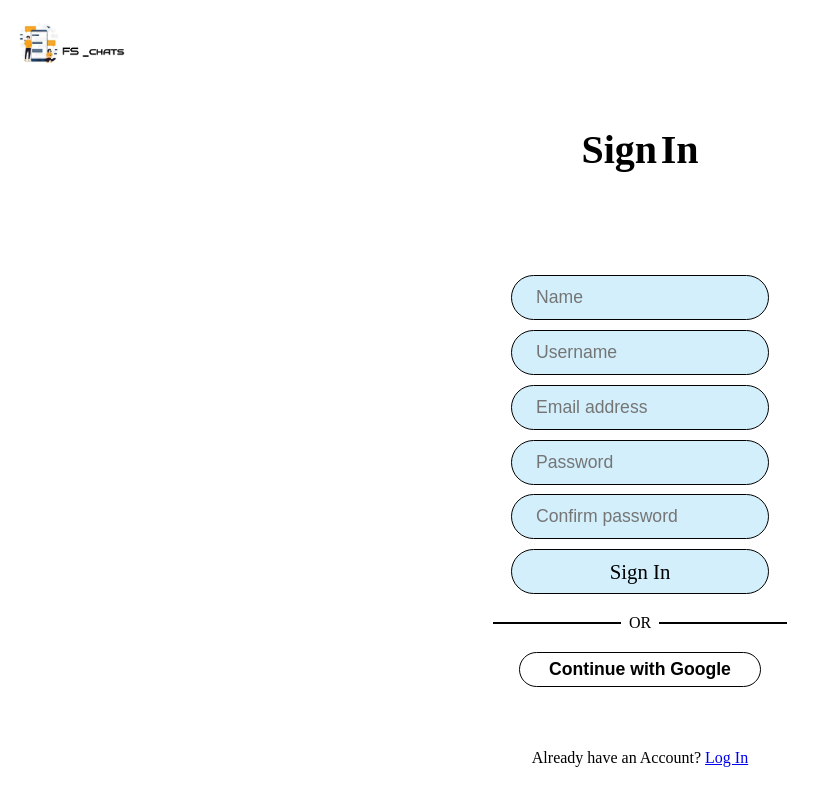
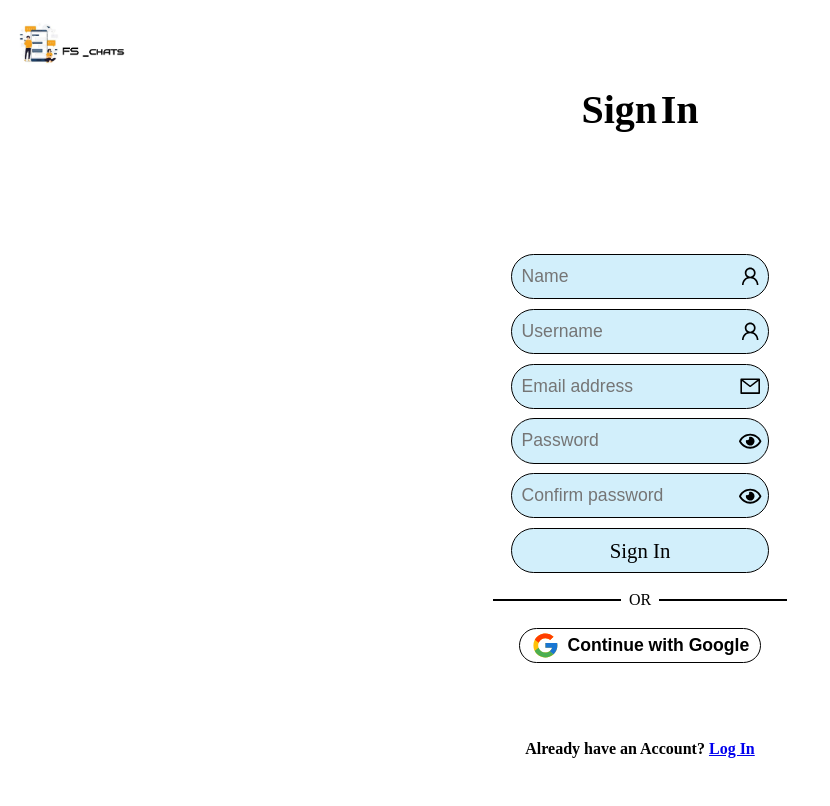
Before and after one commit to mrRhenium/chat_webapp, a Next.js app: page /signIn in a window 1280 px wide. Shown: the top 806 px of the page, without its empty margins (0-830 px from the left). Built offline with nearby package versions, Linux system fonts and the light colour scheme.

Commit message:
Input validation message feild setUP

```diff
--- a/src/app/signIn/page.jsx
+++ b/src/app/signIn/page.jsx
@@ -4,15 +4,71 @@ import Link from "next/link";
 import Image from "next/image";
 import { useState } from "react";
 
-// import { FcGoogle } from "react-icons/fc";
-// import { AiOutlineUser, AiOutlineMail } from "react-icons/ai";
-// import { FaRegEye, FaRegEyeSlash } from "react-icons/fa";
+import { FcGoogle } from "react-icons/fc";
+import { AiOutlineUser, AiOutlineMail } from "react-icons/ai";
+import { FaRegEye, FaRegEyeSlash } from "react-icons/fa";
 
 import img from "../../../public/LOGO (2).png";
 import style from "../../styles/SignIn.module.css";
 
 const SignIn = () => {
   const [passwordIcon, set_passwordIcon] = useState(1);
+  const [MSG, set_MSG] = useState({
+    usernameMSG: "",
+    emailMSG: "",
+    passwordMSG: "",
+  });
+
+  const usernameChangeHandler = () => {
+    if (username.value === "nit" || username.value === "") {
+      set_MSG((pre) => ({
+        ...pre,
+        usernameMSG: "",
+      }));
+    } //
+    else {
+      set_MSG((pre) => ({
+        ...pre,
+        usernameMSG: "this username is arleady exist !",
+      }));
+    }
+  };
+
+  const emailChangeHandler = () => {
+    const pattern = /^[\w.+\-]+@gmail\.com$/;
+    let result = email.value.match(pattern);
+
+    if (result || email.value === "") {
+      set_MSG((pre) => ({
+        ...pre,
+        emailMSG: "",
+      }));
+    } //
+    else {
+      set_MSG((pre) => ({
+        ...pre,
+        emailMSG: "enter valid Gmail Id !",
+      }));
+    }
+  };
+
+  const passwordChangeHandler = () => {
+    if (
+      password.value === confirm_password.value ||
+      confirm_password.value === ""
+    ) {
+      set_MSG((pre) => ({
+        ...pre,
+        passwordMSG: "",
+      }));
+    } //
+    else {
+      set_MSG((pre) => ({
+        ...pre,
+        passwordMSG: "password should be match !",
+      }));
+    }
+  };
 
   return (
     <>
@@ -49,8 +105,9 @@ const SignIn = () => {
                     placeholder="Name"
                     required
                   />
-                  {/* <AiOutlineUser className={style.input_icons} /> */}
+                  <AiOutlineUser className={style.input_icons} />
                 </label>
+
                 <label className={style.input_cover}>
                   <input
                     type="text"
@@ -59,9 +116,14 @@ const SignIn = () => {
                     autoComplete="off"
                     placeholder="Username"
                     required
+                    onChange={() => usernameChangeHandler()}
                   />
-                  {/* <AiOutlineUser className={style.input_icons} /> */}
+                  <AiOutlineUser className={style.input_icons} />
                 </label>
+                {MSG.usernameMSG === "" ? null : (
+                  <strong>{MSG.usernameMSG}</strong>
+                )}
+
                 <label className={style.input_cover}>
                   <input
                     type="email"
@@ -70,9 +132,12 @@ const SignIn = () => {
                     autoComplete="off"
                     placeholder="Email address"
                     required
+                    onChange={() => emailChangeHandler()}
                   />
-                  {/* <AiOutlineMail className={style.input_icons} /> */}
+                  <AiOutlineMail className={style.input_icons} />
                 </label>
+                {MSG.emailMSG === "" ? null : <strong>{MSG.emailMSG}</strong>}
+
                 <label className={style.input_cover}>
                   <input
                     type={passwordIcon ? "password" : "text"}
@@ -81,8 +146,10 @@ const SignIn = () => {
                     autoComplete="off"
                     placeholder="Password"
                     required
+                    onChange={() => passwordChangeHandler()}
                   />
-                  {/* {passwordIcon ? (
+
+                  {passwordIcon ? (
                     <FaRegEye
                       className={style.input_icons}
                       onClick={() => {
@@ -96,8 +163,9 @@ const SignIn = () => {
                         set_passwordIcon(!passwordIcon);
                       }}
                     />
-                  )} */}
+                  )}
                 </label>
+
                 <label className={style.input_cover}>
                   <input
                     type={passwordIcon ? "password" : "text"}
@@ -106,9 +174,10 @@ const SignIn = () => {
                     autoComplete="off"
                     placeholder="Confirm password"
                     required
+                    onChange={() => passwordChangeHandler()}
                   />
 
-                  {/* {passwordIcon ? (
+                  {passwordIcon ? (
                     <FaRegEye
                       className={style.input_icons}
                       onClick={() => {
@@ -122,8 +191,12 @@ const SignIn = () => {
                         set_passwordIcon(!passwordIcon);
                       }}
                     />
-                  )} */}
+                  )}
                 </label>
+                {MSG.passwordMSG === "" ? null : (
+                  <strong>{MSG.passwordMSG}</strong>
+                )}
+
                 <label className={style.input_cover}>
                   <button type="submit" className={style.signIn_page_btn}>
                     Sign In
@@ -143,7 +216,7 @@ const SignIn = () => {
               {/* Sign In page Google Sign In Part Start */}
               <div className={style.google_signIn_cover}>
                 <button>
-                  {/* <FcGoogle /> */}
+                  <FcGoogle className={style.google_signIn_icon} />
                   Continue with Google
                 </button>
               </div>
--- a/src/styles/LogIn.module.css
+++ b/src/styles/LogIn.module.css
@@ -188,6 +188,9 @@
   color: var(--primary_txt1);
   background-color: var(--primary_bg1);
 }
+.google_signIn_icon {
+  font-size: 1.8rem;
+}
 
 /* ------------------------------------ */
 /* SignIn Page : Form End here */
@@ -203,5 +206,7 @@
   justify-content: center;
   width: 100%;
   height: 20%;
+  padding: 0.4rem;
+  font-weight: bold;
   /* border: 0.1rem solid black; */
 }
--- a/src/styles/SignIn.module.css
+++ b/src/styles/SignIn.module.css
@@ -30,7 +30,7 @@
   justify-content: center;
   align-items: flex-end;
   width: 100%;
-  height: 25%;
+  height: 20%;
   padding-bottom: 0.5rem;
   /* border: 0.1rem solid black; */
 }
@@ -64,7 +64,7 @@
   justify-content: center;
   align-items: center;
   width: 100%;
-  height: 75%;
+  height: 80%;
   border-top-left-radius: 4rem;
   border-top-right-radius: 4rem;
   background-color: var(--primary_bg2);
@@ -80,17 +80,25 @@
   flex-direction: column;
   justify-content: center;
   align-items: center;
-  gap: 0.3rem;
+  gap: 0.2rem;
   width: 100%;
   height: 90%;
   /* border: 0.1rem solid black; */
 }
-
 .signIn_page .container .body .form form {
   position: relative;
   display: flex;
   flex-direction: column;
-  gap: 0.6rem;
+  /* gap: 0.6rem; */
+  /* border: 0.1rem solid black; */
+}
+
+.signIn_page .container .body .form form strong {
+  position: relative;
+  display: flex;
+  color: #ff0000;
+  font-size: 0.8rem;
+  transform: translate(1rem, 0);
 }
 
 .signIn_page .container .body .form label {
@@ -100,6 +108,7 @@
   align-items: center;
   width: 16rem;
   height: 2.7rem;
+  margin-top: 0.6rem;
   border-radius: 5rem;
   background-color: rgba(34, 175, 236, 0.2);
   border: 0.08rem solid black;
@@ -177,7 +186,9 @@
   color: var(--primary_txt1);
   background-color: var(--primary_bg1);
 }
-
+.google_signIn_icon {
+  font-size: 1.8rem;
+}
 /* ------------------------------------ */
 /* SignIn Page : Form End here */
 /* ------------------------------------ */
@@ -192,5 +203,7 @@
   justify-content: center;
   width: 100%;
   height: 10%;
+  padding: 0.4rem;
+  font-weight: bold;
   /* border: 0.1rem solid black; */
 }
```
Also changed, not shown: src/app/logIn/page.jsx (+7 -7 lines).
